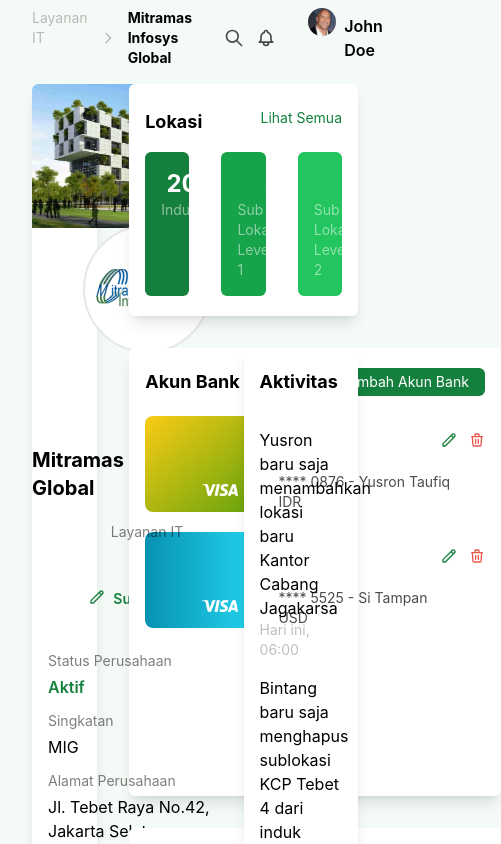
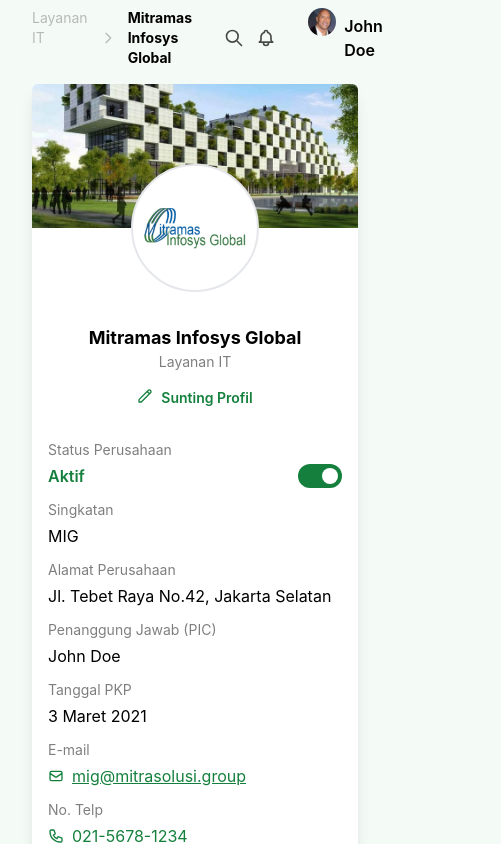
Before and after one commit to fazaghulam/mitramas-pretest-1, a React (Create React App) app: page / in a window 390 px wide. Shown: the top 844 px of the page, 501 px wide, since content can reach past the window. Built offline with nearby package versions, Linux system fonts and the light colour scheme.

Commit message:
edit responsive layout

```diff
--- a/src/pages/Dashboard.js
+++ b/src/pages/Dashboard.js
@@ -40,14 +40,14 @@ export default function Dashboard() {
           </div>
         </div>
       </div>
-      <div className="flex mt-4">
-        <div className="bg-white w-1/5 shadow-lg rounded-md grid justify-items-stretch pb-10">
+      <div className="grid md:flex mt-4">
+        <div className="bg-white h-full xl:w-1/5 shadow-lg rounded-md grid justify-items-stretch pb-10">
           <div className="bg-building h-36" />
           <div className="bg-white justify-self-center flex px-2 w-32 h-32 -mt-16 rounded-full border-2 border-gray-200">
             <img src={logo} alt="logo" className="self-center" />
           </div>
           <div className="grid justify-items-center mt-8">
-            <p className="font-bold text-xl">Mitramas Infosys Global</p>
+            <p className="font-bold text-center text-lg lg:text-xl">Mitramas Infosys Global</p>
             <p className="text-sm opacity-50">Layanan IT</p>
             <div className="mt-4 flex self-center text-green-700 cursor-pointer max-w-fit">
               <IconEdit />
@@ -93,13 +93,13 @@ export default function Dashboard() {
             </div>
           </div>
         </div>
-        <div className="w-4/5 ml-8">
-          <div className="w-full h-1/5 bg-white shadow-lg rounded-md px-4 py-6">
+        <div className="ml-0 mt-8 md:ml-8 md:mt-0 xl:w-4/5 ">
+          <div className="w-full bg-white shadow-lg rounded-md px-4 py-6">
             <div className="flex justify-between mb-4">
               <p className="font-bold text-lg">Lokasi</p>
               <p className="text-sm text-green-700 cursor-pointer">Lihat Semua</p>
             </div>
-            <div className="grid gap-x-8 grid-cols-3">
+            <div className="grid gap-x-8 gap-y-4 md:grid-cols-2 lg:grid-cols-3">
               <div className="bg-green-700 rounded-md p-4 flex justify-between text-white">
                 <IconBuilding />
                 <div>
@@ -123,21 +123,21 @@ export default function Dashboard() {
               </div>
             </div>
           </div>
-          <div className="flex pt-8 h-4/5 grid grid-cols-2">
-            <div className=" grid grid-rows-2 mr-16">
+          <div className="flex pt-8 h-4/5 grid grid-cols-1 lg:grid-cols-2">
+            <div className="w-full lg:w-auto grid grid-rows-2 mr-16">
               <div className="bg-white shadow-lg rounded-md px-4 py-5">
                 <div className="flex justify-between">
                   <p className="font-bold text-lg">Akun Bank</p>
-                  <button className="bg-green-700 rounded-md px-4 py-1 text-white text-sm">+ Tambah Akun Bank</button>
+                  <button className="bg-green-700 hover:bg-green-800 rounded-md px-4 py-1 text-white text-sm">+ Tambah Akun Bank</button>
                 </div>
                 <div className="flex mt-5">
                   <div class="h-24 w-32 p-4 rounded-lg bg-gradient-to-br from-yellow-400 to-lime-600 grid place-content-end">
                     <img src={visaLogo} alt="visa" className="w-9" />
                   </div>
                   <div className="ml-6 grid content-between">
-                    <div className="flex">
+                    <div className="flex justify-between sm:justify-start">
                       <p className="font-bold">Bank KB Bukopin</p>
-                      <div className="flex self-center ml-20 text-green-700 cursor-pointer">
+                      <div className="flex self-center sm:ml-20 text-green-700 cursor-pointer">
                         <IconEdit />
                         <IconTrash />
                       </div>
@@ -153,9 +153,9 @@ export default function Dashboard() {
                     <img src={visaLogo} alt="visa" className="w-9" />
                   </div>
                   <div className="ml-6 grid content-between">
-                    <div className="flex">
+                    <div className="flex justify-between sm:justify-start">
                       <p className="font-bold">Bank KB Bukopin</p>
-                      <div className="flex self-center ml-20 text-green-700 cursor-pointer">
+                      <div className="flex self-center sm:ml-20 text-green-700 cursor-pointer">
                         <IconEdit />
                         <IconTrash />
                       </div>
@@ -195,7 +195,7 @@ export default function Dashboard() {
                 </div>
               </div>
             </div>
-            <div className=" h-full bg-white shadow-lg rounded-md px-4 py-5">
+            <div className="mt-8 lg:mt-0 h-full bg-white shadow-lg rounded-md px-4 py-5">
               <p className="font-bold text-lg mb-8">Aktivitas</p>
               <p>Yusron baru saja menambahkan lokasi baru Kantor Cabang Jagakarsa</p>
               <p className="text-sm opacity-25 mb-4">Hari ini, 06:00</p>
```
